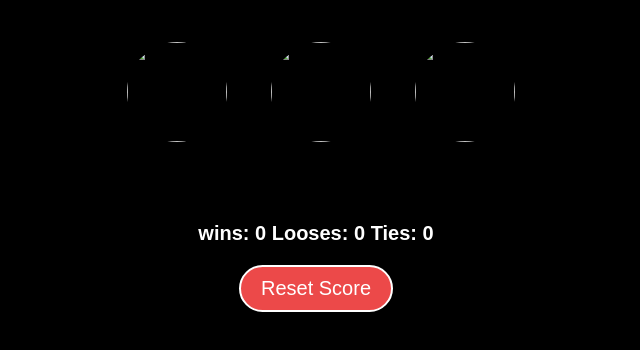
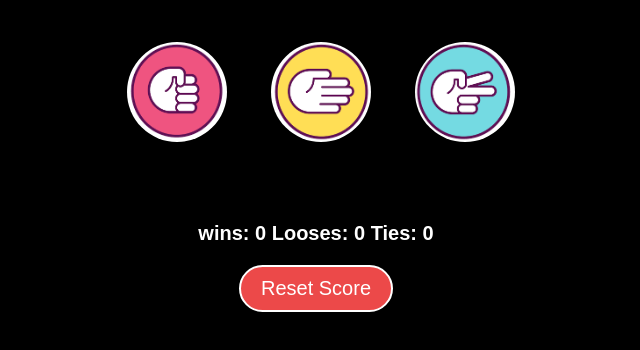
Before and after one commit to sairampolisetty/rockpaperscissors.com, a plain HTML site: page index.html in a window 1280 px wide. Shown: the part 62-412 px from the top of the page, without its empty margins (324-964 px from the left). Drawn offline with Linux system fonts and the light colour scheme.

Commit message:
Update index.html

```diff
--- a/index.html
+++ b/index.html
@@ -6,9 +6,9 @@
 
 <body>
     <h2>Rock Paper Scissors</h2>
-    <button class="buttons"  title="Rock" onclick="playGame('rock')"><img src="images/rock.png" class="img"></button>
-    <button class="buttons" title="Paper" onclick="playGame('paper')"><img src="images/paper.png" class="img"></button>
-    <button class="buttons" title="Scissors" onclick="playGame('scissors')"><img src="images/scissors.png" class="img"></button>
+    <button class="buttons"  title="Rock" onclick="playGame('rock')"><img src="rock.png" class="img"></button>
+    <button class="buttons" title="Paper" onclick="playGame('paper')"><img src="paper.png" class="img"></button>
+    <button class="buttons" title="Scissors" onclick="playGame('scissors')"><img src="scissors.png" class="img"></button>
     <p class="winner"></p>
     <p class="choosing"></p>
     <p class="result"></p>
```
